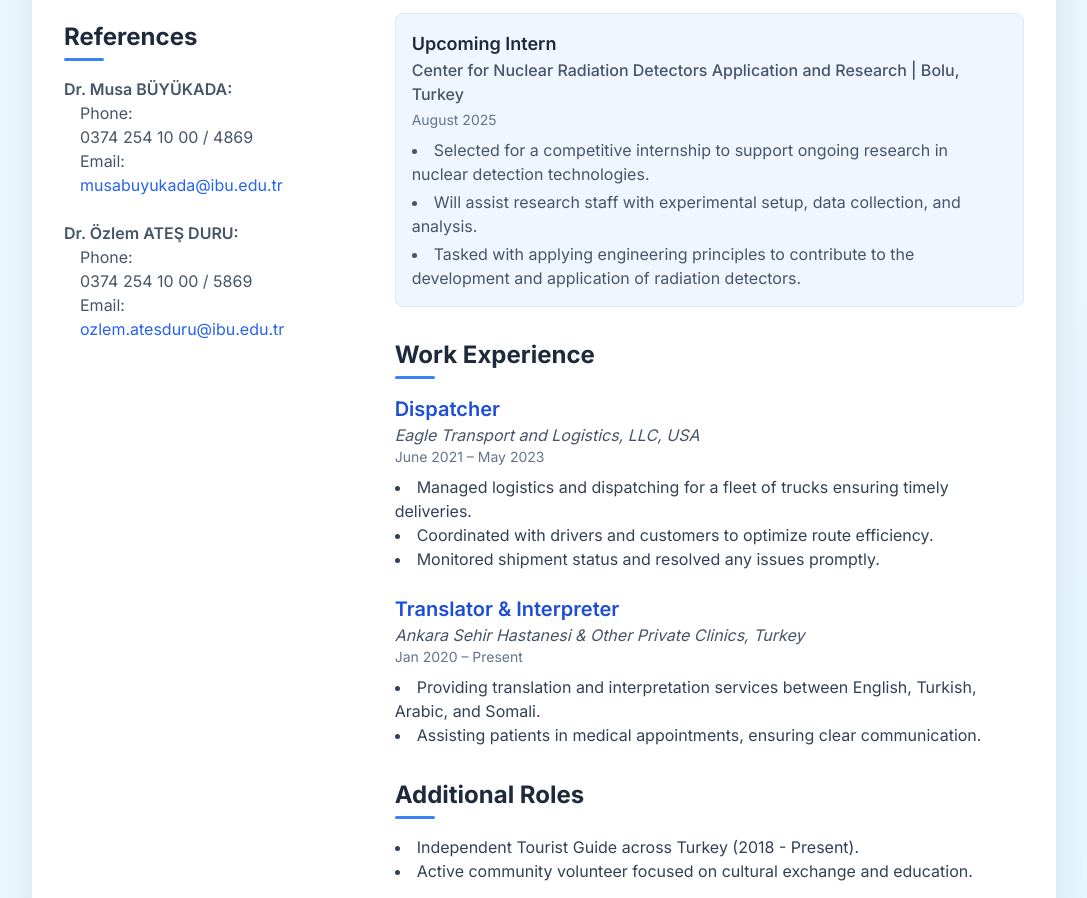
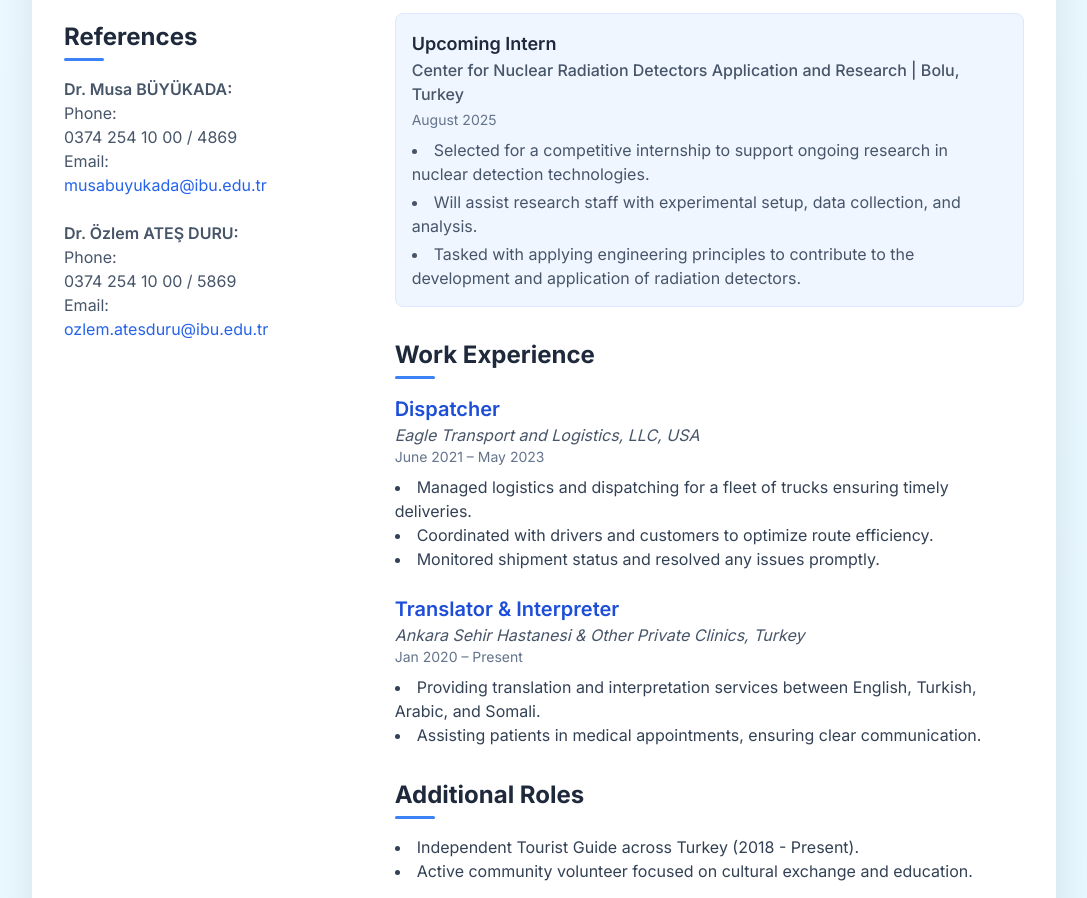
Before and after one commit to engnrhussein/engnrhussein.github.io, a plain HTML site: page CV.html in a window 1280 px wide. Shown: the part 1405-2303 px from the top of the page, without its empty margins (96-1183 px from the left). Drawn offline with nearby package versions, Linux system fonts and the light colour scheme.

Commit message:
Update CV.html

```diff
--- a/CV.html
+++ b/CV.html
@@ -225,17 +225,17 @@
                     <div class="space-y-6 text-slate-600">
                         <div>
                             <p><strong class="font-semibold">Dr. Musa BÜYÜKADA:</strong></p>
-                            <p class="ml-4">Phone:</p>
-                            <p class="ml-4">0374 254 10 00 / 4869</p>
-                            <p class="ml-4">Email:</p>
-                            <p class="ml-4"><a href="mailto:musabuyukada@ibu.edu.tr" class="text-blue-600 hover:underline">musabuyukada@ibu.edu.tr</a></p>
+                            <p>Phone:</p>
+                            <p>0374 254 10 00 / 4869</p>
+                            <p>Email:</p>
+                            <p><a href="mailto:musabuyukada@ibu.edu.tr" class="text-blue-600 hover:underline">musabuyukada@ibu.edu.tr</a></p>
                         </div>
                         <div>
                             <p><strong class="font-semibold">Dr. Özlem ATEŞ DURU:</strong></p>
-                            <p class="ml-4">Phone:</p>
-                            <p class="ml-4">0374 254 10 00 / 5869</p>
-                            <p class="ml-4">Email:</p>
-                            <p class="ml-4"><a href="mailto:ozlem.atesduru@ibu.edu.tr" class="text-blue-600 hover:underline">ozlem.atesduru@ibu.edu.tr</a></p>
+                            <p>Phone:</p>
+                            <p>0374 254 10 00 / 5869</p>
+                            <p>Email:</p>
+                            <p><a href="mailto:ozlem.atesduru@ibu.edu.tr" class="text-blue-600 hover:underline">ozlem.atesduru@ibu.edu.tr</a></p>
                         </div>
                     </div>
                 </section>
```
